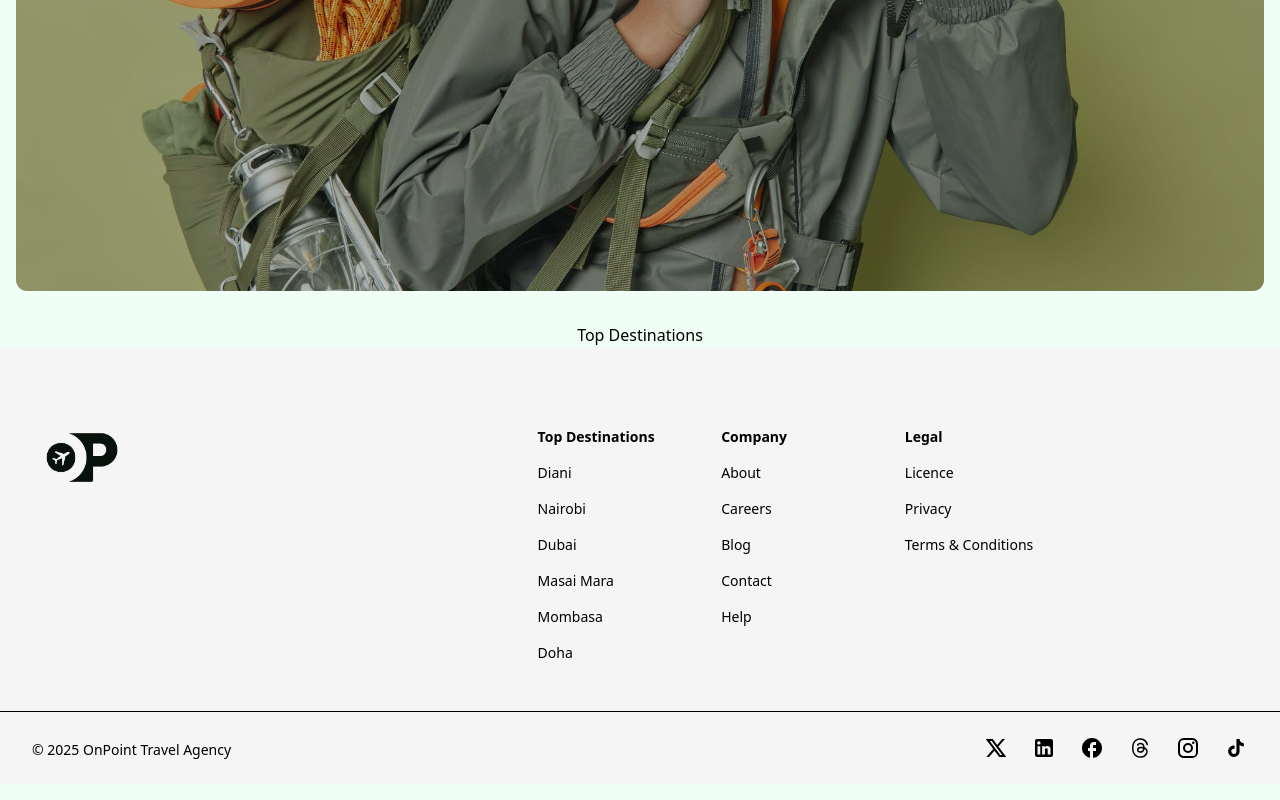
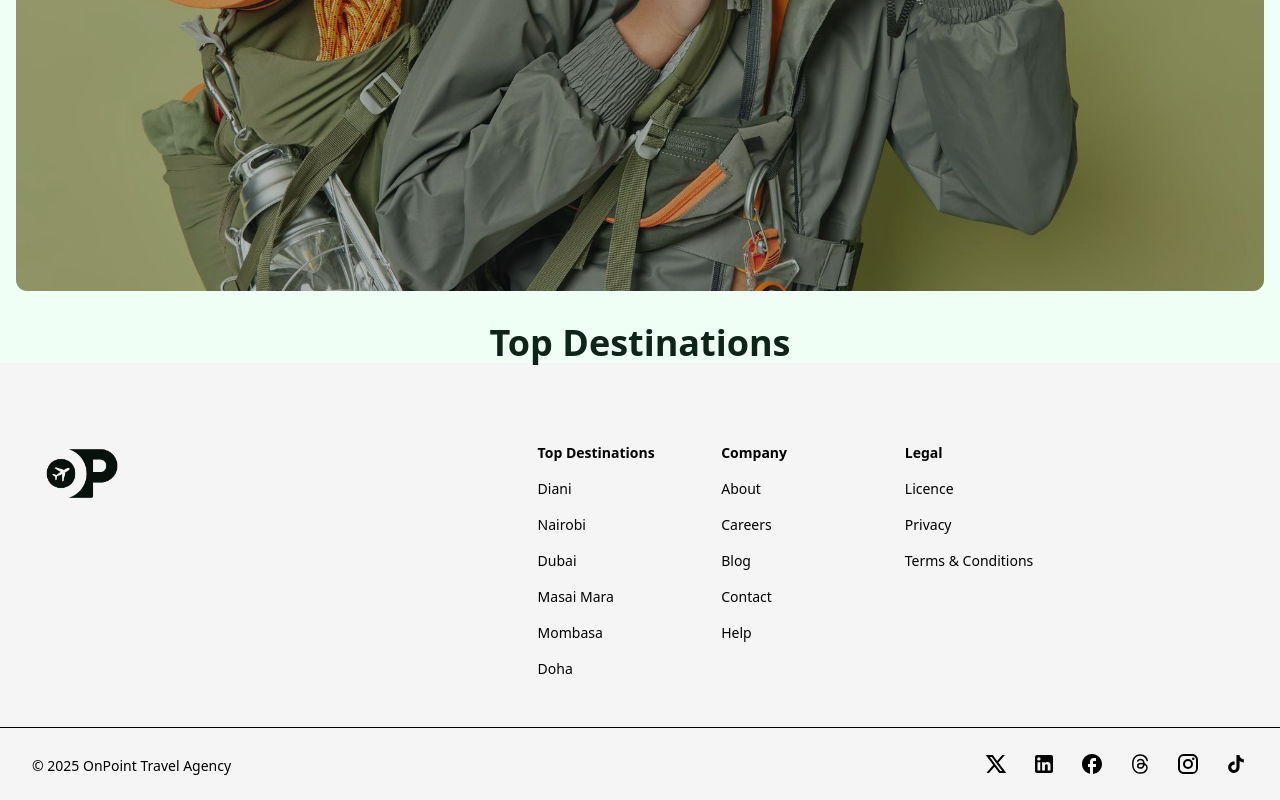
Before and after one commit to chengivan2/onpoint, a Next.js app: page / in a window 1280 px wide. Shown: the part 605-1405 px from the top of the page. Built offline with nearby package versions, Linux system fonts and the light colour scheme; no server answers.

Commit message:
Added and initialized the Alegreya Sans Google font from next/font/google

```diff
--- a/src/app/rootcomponents/fonts.ts
+++ b/src/app/rootcomponents/fonts.ts
@@ -1,7 +1,13 @@
-import { Inter } from 'next/font/google';
+import { Inter, Alegreya_Sans } from 'next/font/google';
 
 export const inter = Inter({
   subsets: ['latin'],
   display: 'swap',
   variable: '--font-inter',
 });
+
+export const alegreyaSans = Alegreya_Sans({
+  subsets: ['latin'],
+  display: 'swap',
+  weight: ['100', '300', '400', '500', '700', '800', '900']
+})
--- a/src/app/rootcomponents/homepagecomponents/hometopdestinations.tsx
+++ b/src/app/rootcomponents/homepagecomponents/hometopdestinations.tsx
@@ -2,8 +2,8 @@ export default function HomeTopDestinations() {
   return (
     <section className="relative flex flex-col min-w-full">
       <div className="flex relative min-w-full justify-center">
-      <h2>Top Destinations</h2>
+        <h2 className="text-4xl font-black text-lightmode-heading-color dark:text-darkmode-heading-color">Top Destinations</h2>
       </div>
     </section>
-  )
+  );
 }
```
Also changed, not shown: src/app/globals.css (line endings or trailing spaces).
